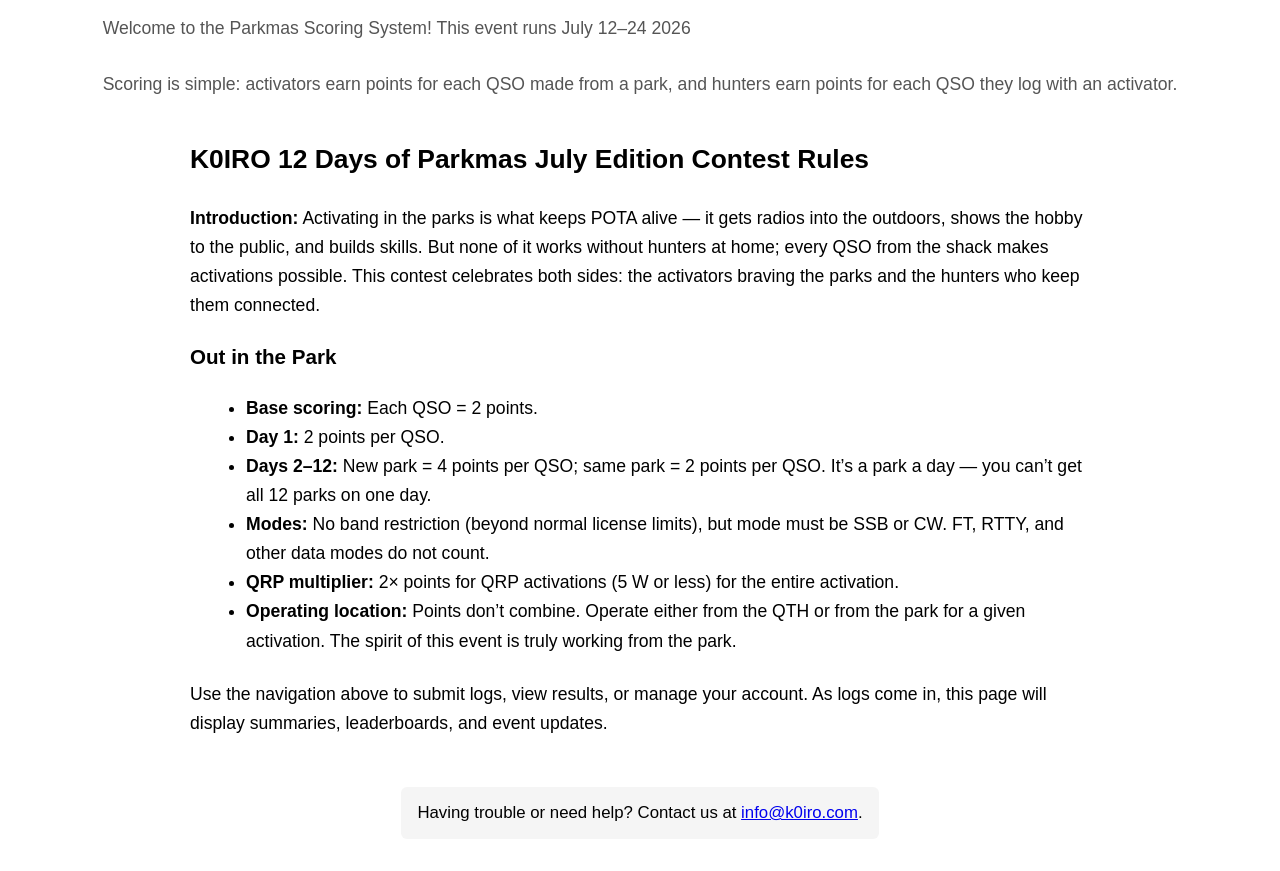
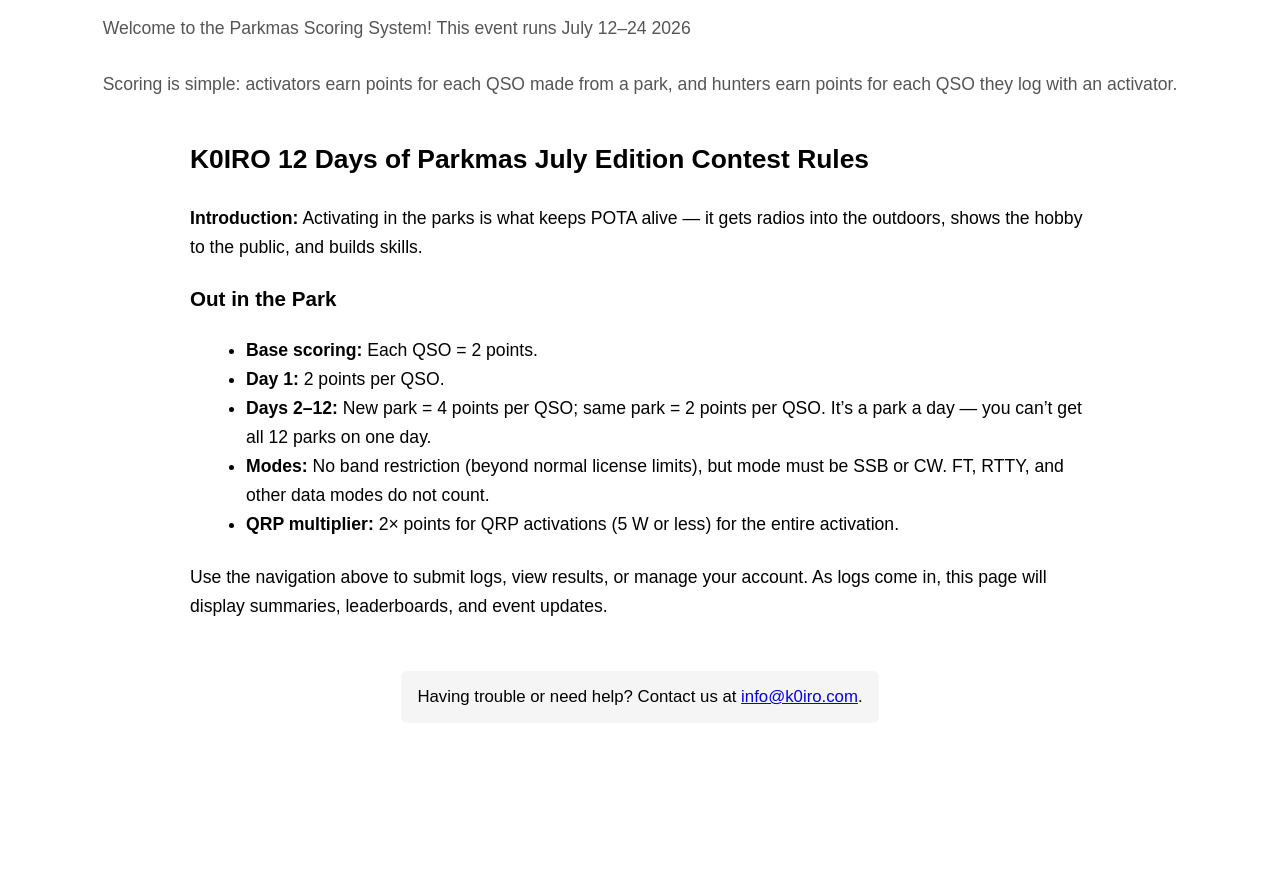
Before and after one commit to Iowa-Radio-Operators/parkmas-score, a Flask app: page / in a window 1280 px wide. Shown: the part 707-1578 px from the top of the page. After the commit the page ends 1412 px from the top, so only its background shows below. Run offline with Flask 3, Linux system fonts and the light colour scheme.

Commit message:
Fixed some Language

```diff
--- a/app/templates/index.html
+++ b/app/templates/index.html
@@ -23,10 +23,7 @@
     <p>
         <strong>Introduction:</strong>
         Activating in the parks is what keeps POTA alive — it gets radios into the
-        outdoors, shows the hobby to the public, and builds skills. But none of it
-        works without hunters at home; every QSO from the shack makes activations
-        possible. This contest celebrates both sides: the activators braving the
-        parks and the hunters who keep them connected.
+        outdoors, shows the hobby to the public, and builds skills.
     </p>
 
     <h3 style="margin-top: 1.25rem;">Out in the Park</h3>
@@ -47,12 +44,6 @@
             <strong>QRP multiplier:</strong>
             2× points for QRP activations (5 W or less) for the entire activation.
         </li>
-        <li>
-            <strong>Operating location:</strong>
-            Points don’t combine. Operate either from the QTH or from the park for
-            a given activation. The spirit of this event is truly working from the
-            park.
-        </li>
     </ul>
 
     <p style="margin-top: 1.5rem;">
```
